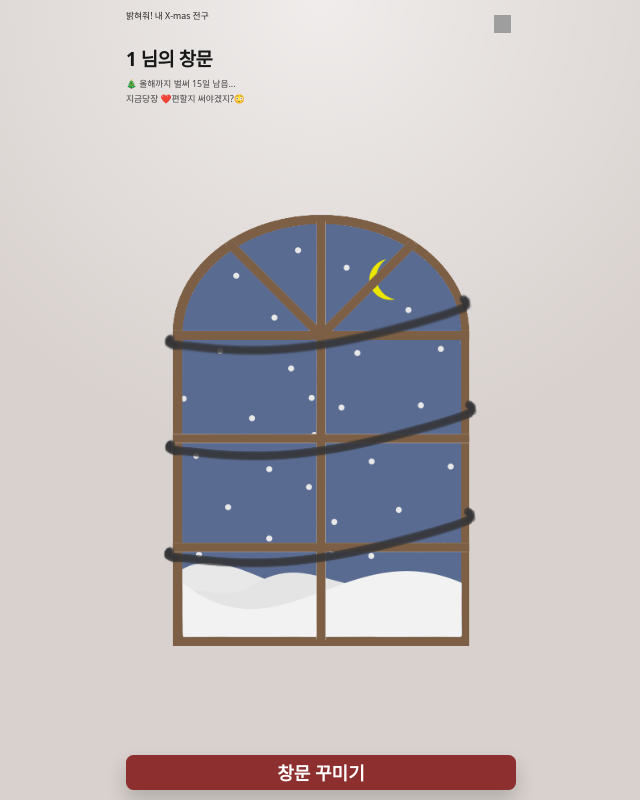
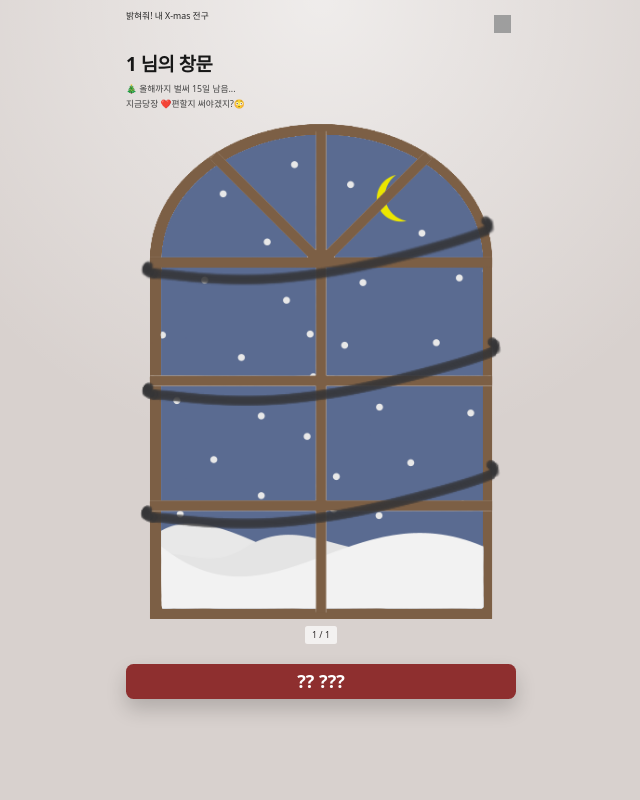
Before and after one commit to All-About-Smile/xmas-lights-frontend, a React (Vite) app: page /users/1 in a window 1280 px wide. Shown: the whole page, without its empty margins (319-959 px from the left). Built offline with nearby package versions, Linux system fonts and the light colour scheme; no server answers; grey boxes are pictures that could not be loaded; a web font is replaced by a local one.

Commit message:
게스트 화면 레이아웃 홈이랑 통일시킴

```diff
--- a/src/components/scene/Bulb.tsx
+++ b/src/components/scene/Bulb.tsx
@@ -7,7 +7,7 @@ type BulbProps = {
 };
 
 const BULB_WIDTH = "min(18%, 88px)";
-const LABEL_GAP_PX = 2;
+const LABEL_GAP_PX = 5;
 export default function Bulb({
   left,
   top,
--- a/src/pages/GuestUserHomePage.tsx
+++ b/src/pages/GuestUserHomePage.tsx
@@ -13,6 +13,7 @@ import type { BulbItem } from "@/components/scene/types";
 import { deleteUserLetter, getUserLetters,fetchLetterForEdit } from "@/api/letterApi";
 import { toBulbKey } from "@/utils/bulbKey";
 import HomeButton from "@/components/navigation/HomeButton";
+import PageIndicator from "@/components/common/PageIndicator";
 
 type ActionMode = "edit" | "delete";
 
@@ -346,8 +347,11 @@ export default function GuestUserHomePage() {
   };
 
   return (
-    <div className="h-[100dvh] overflow-hidden select-none caret-transparent bg-[#D8D1CE] bg-[radial-gradient(circle_at_top,rgba(255,255,255,0.6),transparent_45%)]">
-      <div className="mx-auto max-w-[var(--layout-max-width)] h-full px-[var(--layout-side-padding)] pt-4 pb-4 flex flex-col">
+    <div
+      className="min-h-screen select-none caret-transparent bg-[#D8D1CE] bg-[radial-gradient(circle_at_top,rgba(255,255,255,0.6),transparent_45%)]"
+      onDragStart={(e) => e.preventDefault()}
+    >
+      <div className="mx-auto max-w-[var(--layout-max-width)] px-[var(--layout-side-padding)] pt-4 pb-6">
         {/* top bar */}
         <header className="flex items-start justify-between">
           <div className="text-sm font-medium text-neutral-800">밝혀줘! 내 X-mas 전구</div>
@@ -356,7 +360,7 @@ export default function GuestUserHomePage() {
         </header>
 
         {/* title section */}
-        <div className="mt-4">
+        <div className="mt-6">
           <h1 className="text-3xl font-extrabold tracking-tight text-neutral-900">
             {displayName} 님의 창문
           </h1>
@@ -366,8 +370,13 @@ export default function GuestUserHomePage() {
         </div>
 
         {/* window area */}
-        <div className="mt-4 flex-1 min-h-0 flex items-center justify-center">
-          <div className="relative h-[min(54dvh,480px)] w-auto max-w-full overflow-hidden rounded-none shadow-none aspect-[430/535]">
+        <div className="mt-5">
+          <div
+            className="relative w-full overflow-hidden rounded-none shadow-none"
+            style={{
+              height: "min(62dvh, 720px)",
+            }}
+          >
             <div className="relative h-full w-full">
               <Scene>
                 <OrnamentLayer
@@ -381,23 +390,24 @@ export default function GuestUserHomePage() {
                   pageCount={pageCount}
                   onPrev={onPrev}
                   onNext={onNext}
-                  onOpenLetter={onOpenLetter} // ✅ 여기 중요
+                  onOpenLetter={onOpenLetter} // ? ?? ??
                 />
               </Scene>
             </div>
           </div>
+          <div className="mt-3 flex justify-center">
+            <PageIndicator pageIndex={pageIndex} pageCount={pageCount} />
+          </div>
         </div>
 
         {/* bottom buttons */}
-        <div className="mt-4 space-y-3">
-          <button
-            type="button"
-            onClick={goWriteLetter}
-            className="h-14 w-full rounded-xl bg-[#8E2F2F] text-lg font-semibold text-white shadow-[0_10px_20px_rgba(0,0,0,0.18)]"
-          >
-            창문 꾸미기
-          </button>
-        </div>
+        <button
+          type="button"
+          onClick={goWriteLetter}
+          className="mt-8 h-14 w-full rounded-xl bg-[#8E2F2F] text-lg font-semibold text-white shadow-[0_10px_20px_rgba(0,0,0,0.18)]"
+        >
+          ?? ???
+        </button>
       </div>
 
       {/* ✅ 모달들 */}
```
